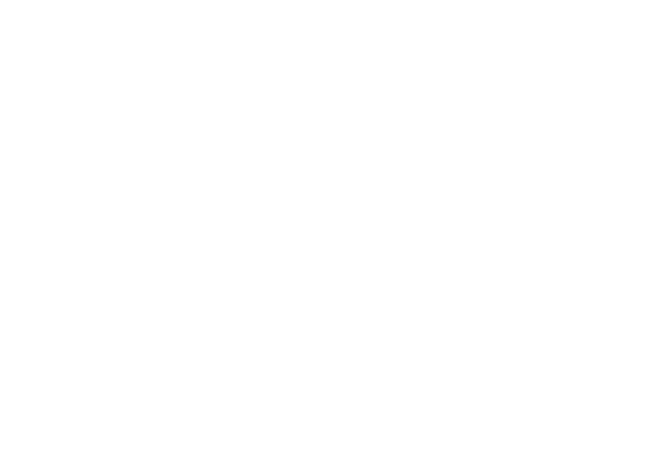
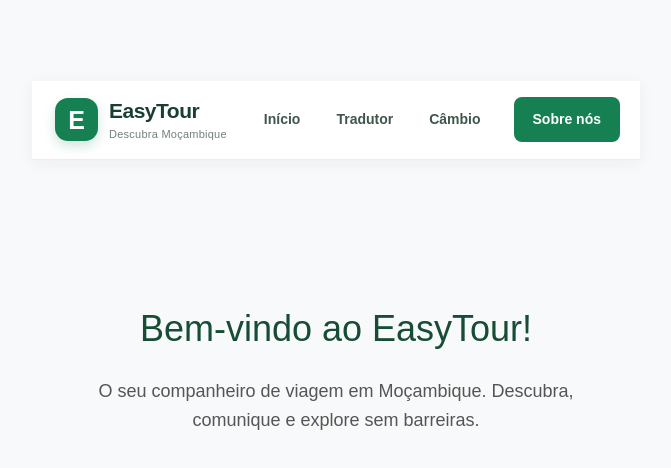
Before and after one commit to GuercoXavier/EasyTour, a Vue app in the folder EasyTour/: page / in a window 1280 px wide. Shown: the top 468 px of the page, without its empty margins (0-671 px from the left). Built offline with nearby package versions, Linux system fonts and the light colour scheme.

Commit message:
footer e header no vue
Added a welcome section with a greeting and description for EasyTour.

```diff
--- a/EasyTour/src/App.vue
+++ b/EasyTour/src/App.vue
@@ -1,3 +1,63 @@
+
+<script setup>
+import AppHeader from './components/AppHeader.vue'
+import AppFooter from './components/AppFooter.vue'
+</script>
+
 <template>
-  <!-- todoas as invocacoes serao aqui -->
+  <div class="app">
+
+    <AppHeader />
+
+    <main id="inicio" class="main-content">
+      <section class="welcome">
+        <h1>Bem-vindo ao EasyTour!</h1>
+
+        <p>
+          O seu companheiro de viagem em Moçambique.
+          Descubra, comunique e explore sem barreiras.
+        </p>
+      </section>
+    </main>
+
+    <AppFooter />
+
+  </div>
 </template>
+
+<style>
+* {
+  margin: 0;
+  padding: 0;
+  box-sizing: border-box;
+}
+
+body {
+  font-family: Arial, sans-serif;
+  background-color: #f8f9fa;
+}
+
+.main-content {
+  min-height: 70vh;
+  padding: 80px 20px;
+}
+
+.welcome {
+  max-width: 900px;
+  margin: auto;
+  text-align: center;
+  padding: 60px 20px;
+}
+
+.welcome h1 {
+  color: #174d35;
+  font-size: 36px;
+  margin-bottom: 20px;
+}
+
+.welcome p {
+  color: #555;
+  font-size: 18px;
+  line-height: 1.6;
+}
+</style>
```
